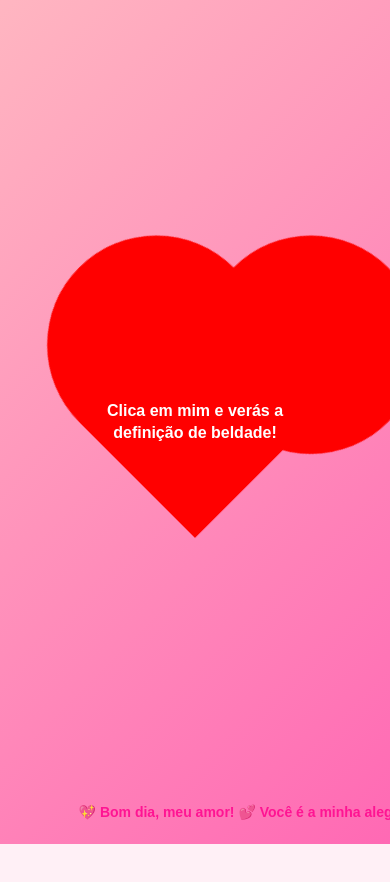
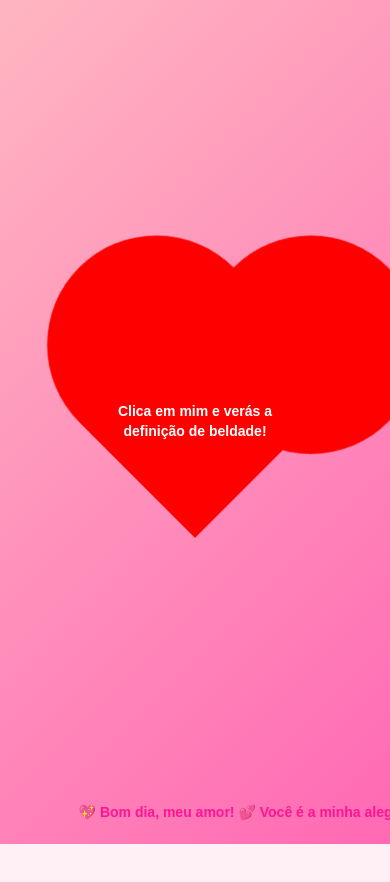
Before and after one commit to marleneutxica2003/BomdiaMarlene, a plain HTML site: page index.html in a window 390 px wide. Shown: the top 882 px of the page. Drawn offline with Linux system fonts and the light colour scheme.

Commit message:
melhorei o css

```diff
--- a/css/style.css
+++ b/css/style.css
@@ -43,7 +43,7 @@ body {
   color: white;
   font-size: 16px;
   font-weight: bold;
-  width: 220px;
+  width: 220px;       /* controla largura do texto */
   line-height: 1.4;
   z-index: 2;
 }
@@ -137,6 +137,10 @@ body {
     width: 150px;
     height: 150px;
   }
+  .heart-text {
+    font-size: 14px;
+    width: 180px;
+  }
   .heart span {
     font-size: 14px;
   }
```
